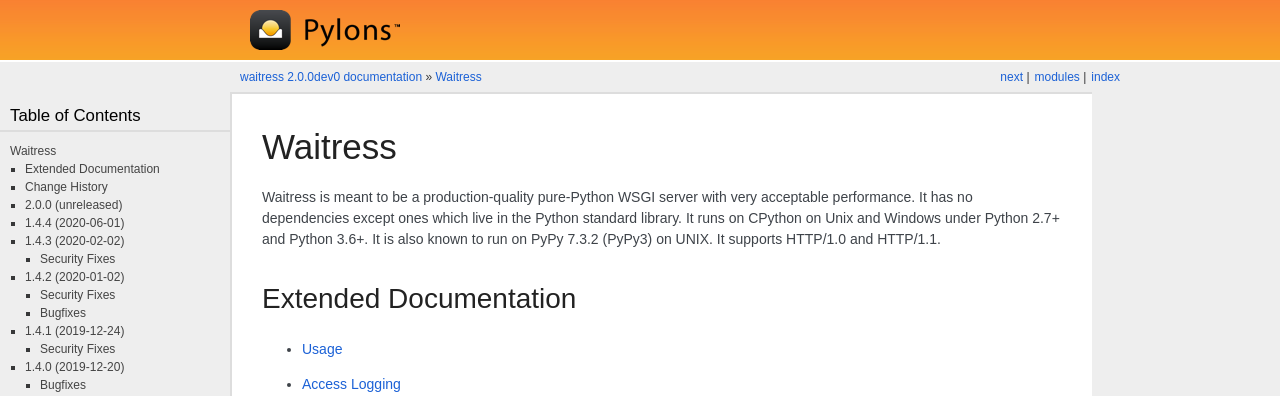
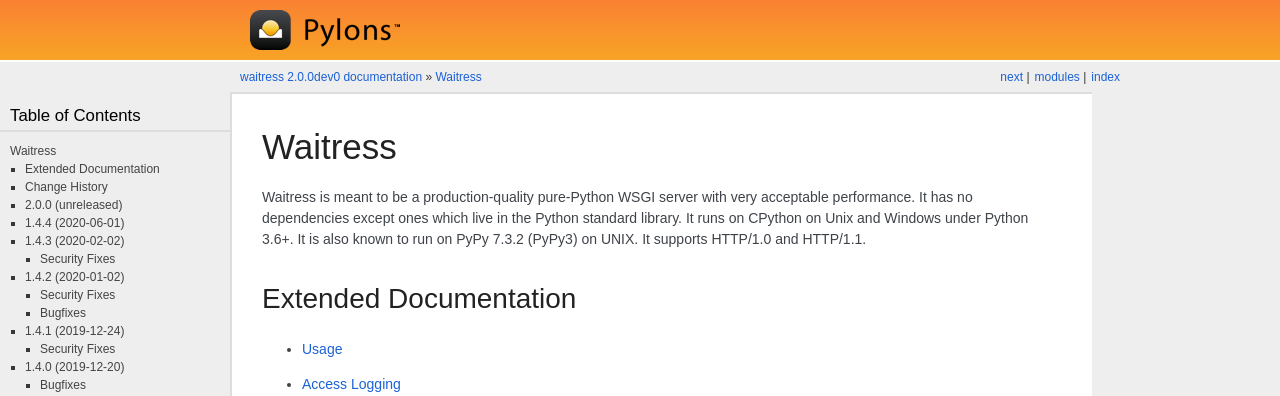
Before and after one commit to Pylons/waitress, a Sphinx documentation site: the page built from docs/index.rst, in a window 1280 px wide and 900 px high. Shown: the top 396 px of the window. Built offline with Sphinx 7.4.7, drawn with Linux system fonts in a browser that asks for light colours; some web fonts are replaced.

Commit message:
Missed dropping Py27 in docs

```diff
--- a/docs/index.rst
+++ b/docs/index.rst
@@ -7,8 +7,8 @@ Waitress
 Waitress is meant to be a production-quality pure-Python WSGI server with very
 acceptable performance. It has no dependencies except ones which live in the
 Python standard library. It runs on CPython on Unix and Windows under Python
-2.7+ and Python 3.6+. It is also known to run on PyPy 7.3.2 (PyPy3) on UNIX.
-It supports HTTP/1.0 and HTTP/1.1.
+3.6+. It is also known to run on PyPy 7.3.2 (PyPy3) on UNIX.  It supports
+HTTP/1.0 and HTTP/1.1.
 
 
 Extended Documentation
```
